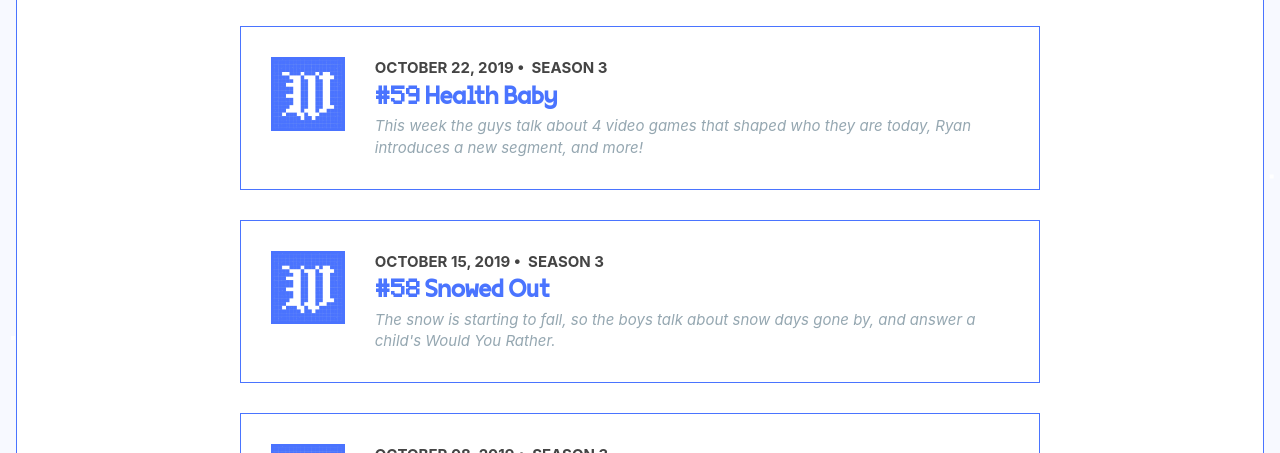
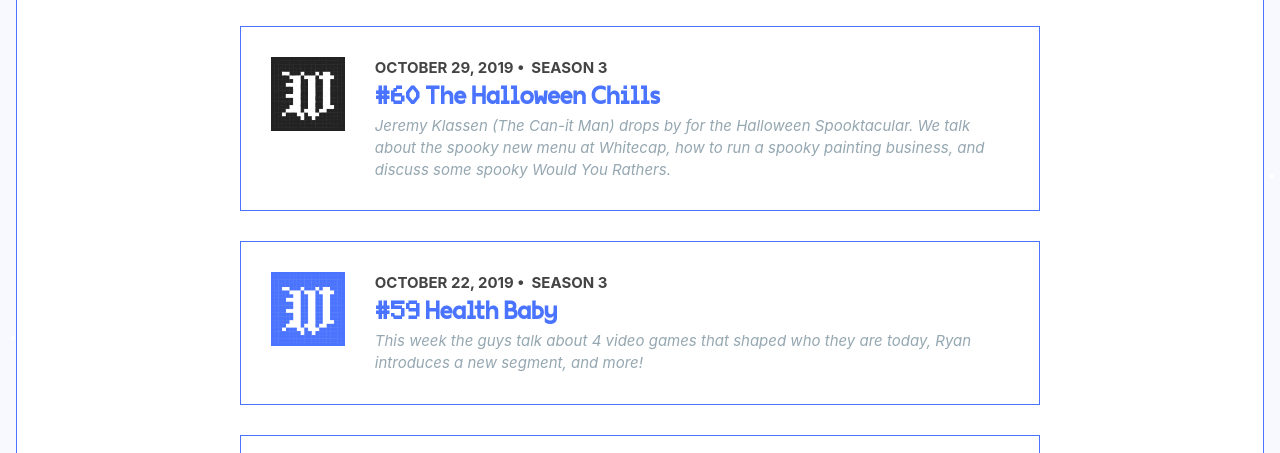
Before and after one commit to jondueck/whatevertown, a Jekyll site: the page built from episodes.md, in a window 1280 px wide and 900 px high, cut to the strip 447-900 px from the top of the window. Built offline with Jekyll 4.4.1, drawn with Linux system fonts in a browser that asks for light colours; some web fonts are replaced.

Commit message:
Updated Episode 60 and 2 other files

```diff
--- a/_posts/2019-10-08-number-57.markdown
+++ b/_posts/2019-10-08-number-57.markdown
@@ -3,6 +3,7 @@ title: "#57 The Pros of Teleportation"
 date: 2019-10-08 17:30:00 -05:00
 season: 3
 episode: 57
+episode_type: full
 file: https://lodgment-remark-slipshod.s3.ca-central-1.amazonaws.com/w57.mp3
 stitcher: 64460090
 summary: This week the guys talk about seasonal music, screen time on phones, and
@@ -11,6 +12,9 @@ excerpt: This week the guys talk about seasonal music, screen time on phones, an
   go through a bunch of Would You Rathers.
 duration: '51:41'
 length: 49627138
+comments: true
+layout: post
+explicit: false
 ---
 
 ### [24:45] - Would You Rather
--- a/_posts/2019-10-22-number-59.markdown
+++ b/_posts/2019-10-22-number-59.markdown
@@ -5,6 +5,7 @@ tags:
 - Video Games
 season: 3
 episode: 59
+episode_type: full
 file: https://lodgment-remark-slipshod.s3.ca-central-1.amazonaws.com/w59+edit.mp3
 stitcher: 64777470
 summary: This week the guys talk about 4 video games that shaped who they are today,
@@ -13,6 +14,9 @@ excerpt: This week the guys talk about 4 video games that shaped who they are to
   Ryan introduces a new segment, and more!
 duration: '59:04'
 length: 56713636
+comments: true
+layout: post
+explicit: false
 ---
 
 ### Recommendations
--- /dev/null
+++ b/_posts/2019-10-29-episode-60.md
@@ -0,0 +1,36 @@
+---
+title: "#60 The Halloween Chills"
+date: 2019-10-29 14:00:00 -05:00
+permalink: "/episode-60/"
+tags:
+- Halloween
+- Jeremy Klassen
+- Can-it Man
+- Whitecap
+author: Whatevertown
+season: 3
+episode_type: full
+episode: 60
+file: https://lodgment-remark-slipshod.s3.ca-central-1.amazonaws.com/60.mp3
+artwork: "/dist/artwork/halloween.jpg"
+summary: Jeremy Klassen (The Can-it Man) drops by for the Halloween Spooktacular.
+  We talk about the spooky new menu at Whitecap, how to run a spooky painting business,
+  and discuss some spooky Would You Rathers.
+excerpt: Jeremy Klassen (The Can-it Man) drops by for the Halloween Spooktacular.
+  We talk about the spooky new menu at Whitecap, how to run a spooky painting business,
+  and discuss some spooky Would You Rathers.
+duration: '01:07:05'
+length: 64855151
+explicit: false
+block: 'no'
+comments: true
+layout: post
+---
+
+Boo!
+
+### Recommendations
+- Jon: [*Thousands of Eyes in the Dark* from Ghostly International](https://ghostly.bandcamp.com/album/thousands-of-eyes-in-the-dark)
+- Ryan: [*Paradise Valley* by John Mayer](https://open.spotify.com/album/712VoD72K500yLhhgqCyVe?si=KlxKwVtWT0KMzdirB1_PcQ)
+- Tim: [Ariel Posen – Familiar Ground](https://www.youtube.com/watch?v=53841FJDBR0)
+- Jeremy: [*Silver Linings* by Catching Flies](https://open.spotify.com/album/0JPGUlvwYA8enb1XhaUIbh?si=9V1h49ZJSpqdbxAnJluzwA)
```
